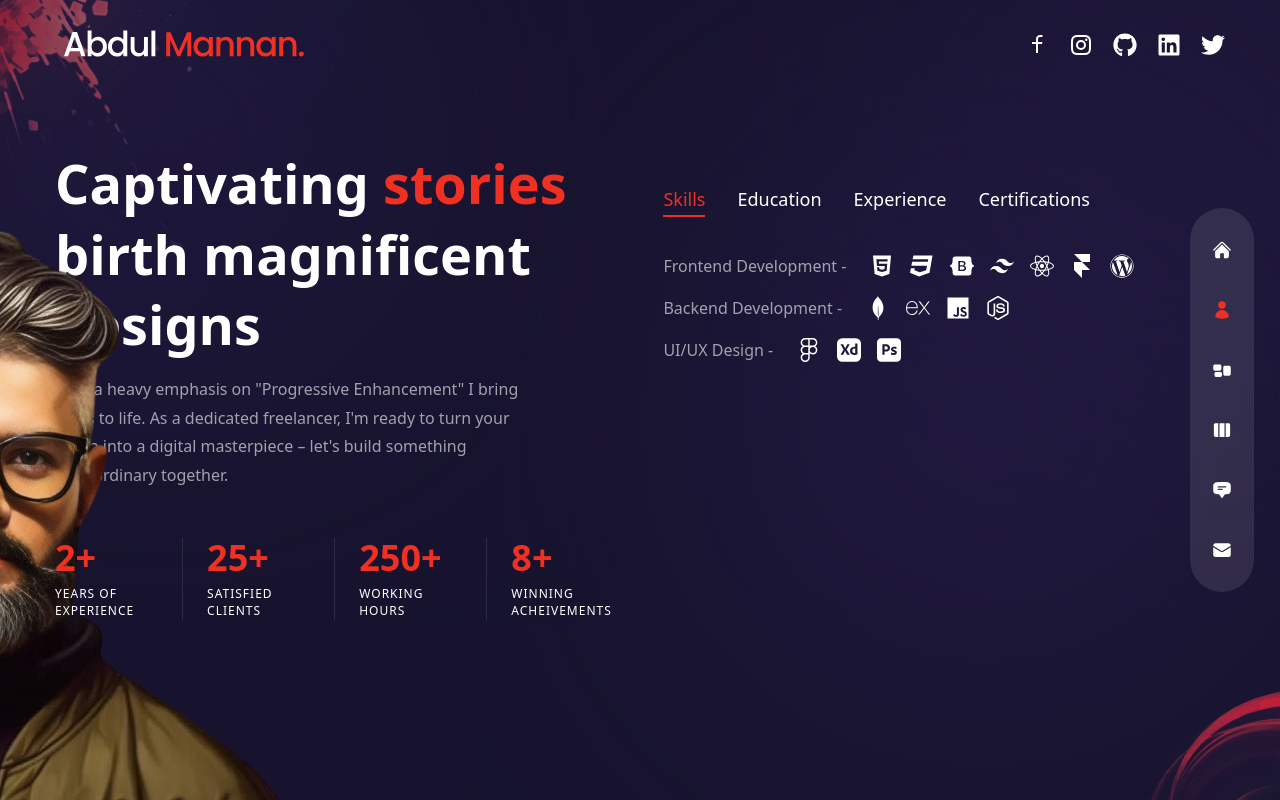
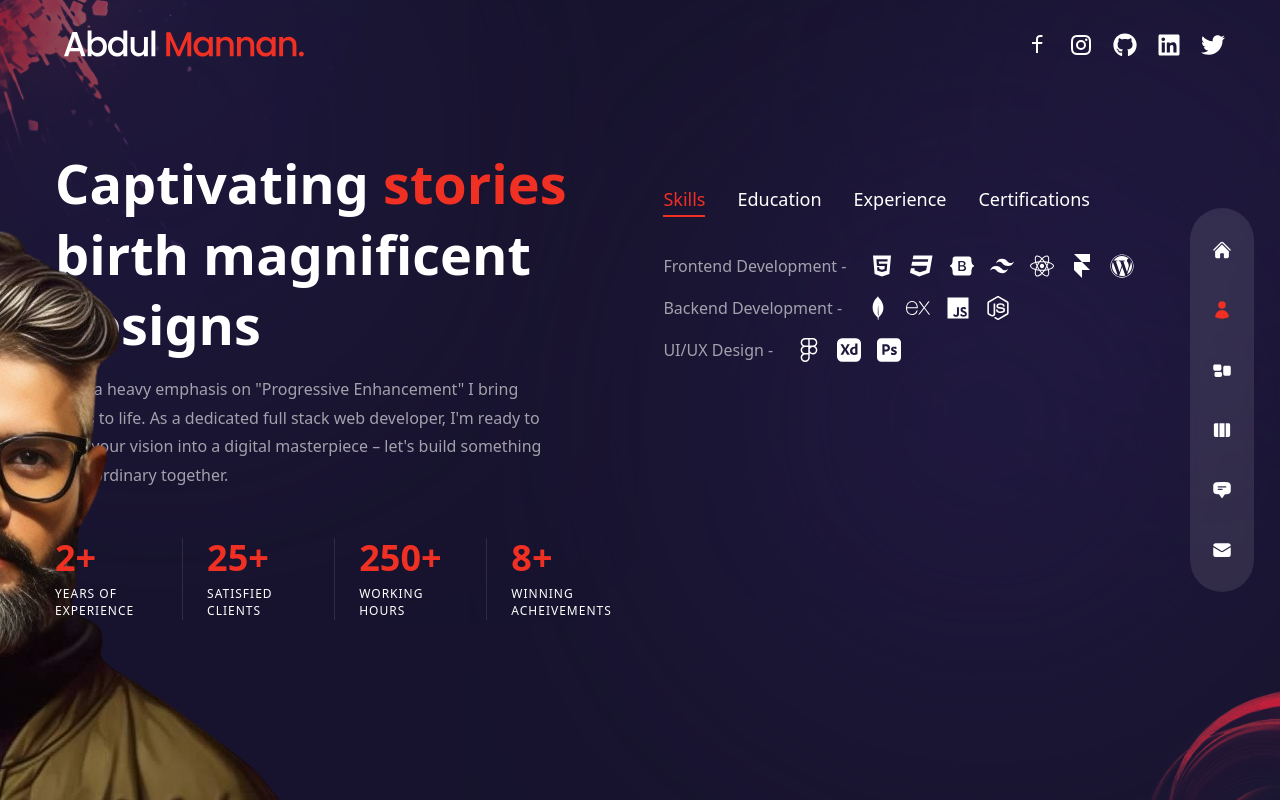
Before and after one commit to abdulmannan6/Abdul-Mannan-Portfolio, a Next.js app: page /about in a window 1280 px wide. Built offline with nearby package versions, Linux system fonts and the light colour scheme.

Commit message:
About Page Changes

```diff
--- a/pages/about/index.js
+++ b/pages/about/index.js
@@ -126,7 +126,7 @@ const About = () => {
             initial="hidden"
             animate="show"
             exit='hidden'
-            className="max-w-[500px] mx-auto xl:mx-0 mb-6 xl:mb-12 px-2 xl:px-0">With a heavy emphasis on "Progressive Enhancement" I bring ideas to life. As a dedicated freelancer, I'm ready to turn your vision into a digital masterpiece – let's build something extraordinary together.</motion.p>
+            className="max-w-[500px] mx-auto xl:mx-0 mb-6 xl:mb-12 px-2 xl:px-0">With a heavy emphasis on "Progressive Enhancement" I bring ideas to life. As a dedicated full stack web developer, I'm ready to turn your vision into a digital masterpiece – let's build something extraordinary together.</motion.p>
           {/* counters */}
           <motion.div
             variants={fadeIn("right", 0.6)}
```
